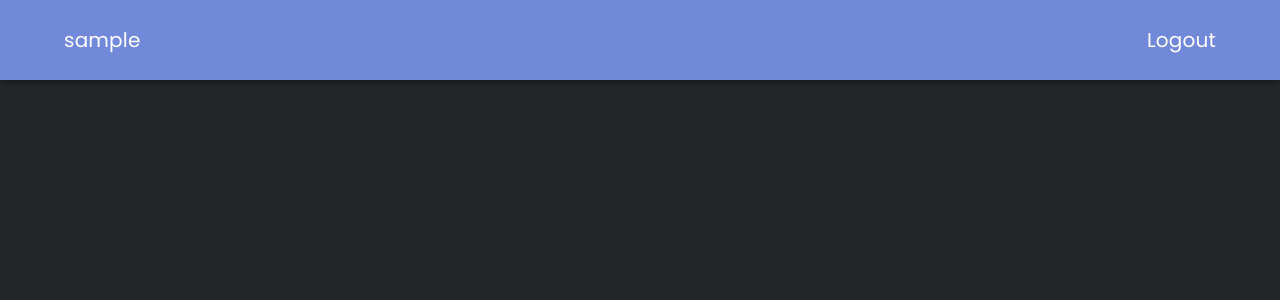
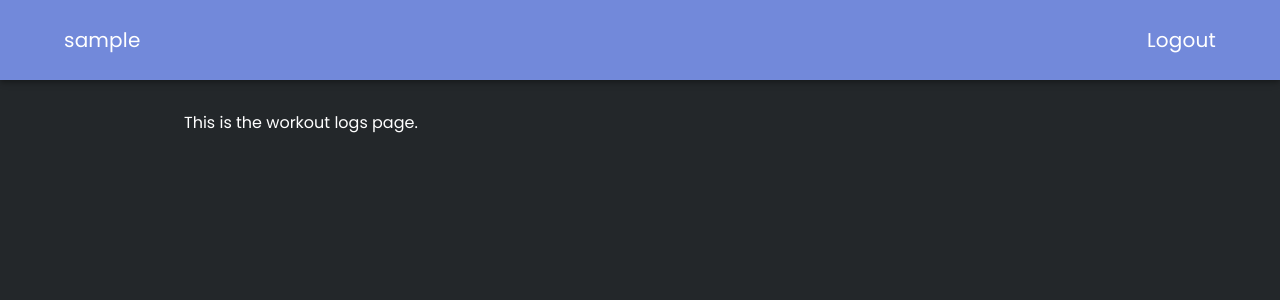
Before and after one commit to JohnLi-98/Workout-Logger-Refactored, a React (Create React App) app in the folder client/: page /my-workout-logs in a window 1280 px wide. Shown: the top 300 px of the page. Built offline with nearby package versions, Linux system fonts and the light colour scheme; sample sign-in values are in the browser's storage.

Commit message:
added the route and basic markup of workout logs page

```diff
--- a/client/src/App.js
+++ b/client/src/App.js
@@ -11,6 +11,7 @@ import AuthUser from "./util/AuthUser";
 import Home from "./pages/Home";
 import Login from "./pages/Login";
 import Register from "./pages/Register";
+import WorkoutLogs from "./pages/WorkoutLogs";
 
 function App() {
   return (
@@ -21,6 +22,7 @@ function App() {
           <Route exact path="/" component={Home} />
           <AuthRoute exact path="/account/login" component={Login} />
           <AuthRoute exact path="/account/register" component={Register} />
+          <AuthUser exact path="/my-workout-logs" component={WorkoutLogs} />
         </Container>
       </Router>
     </AuthProvider>
--- /dev/null
+++ b/client/src/pages/WorkoutLogs.js
@@ -0,0 +1,12 @@
+import React from "react";
+import { Container } from "@material-ui/core";
+
+export default function WorkoutLogs() {
+    return (
+        <Container maxWidth="md">
+            <p>
+                This is the workout logs page.
+            </p>
+        </Container>
+    )
+}
```
